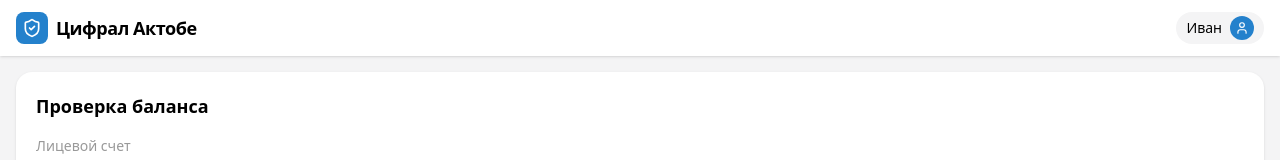
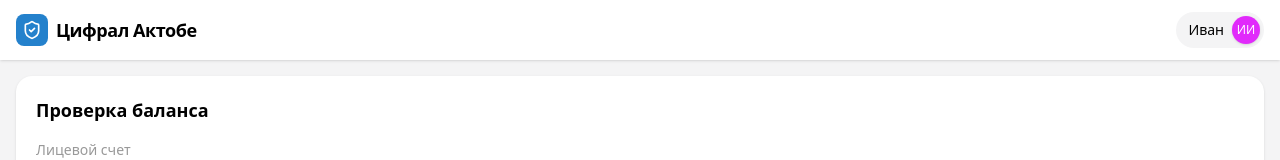
Before and after one commit to tema-juck/cyfral-mini-app, a React (Vite) app: page / in a window 1280 px wide. Shown: the top 160 px of the page. Built offline with nearby package versions, Linux system fonts and the light colour scheme.

Commit message:
changing

```diff
--- a/src/App.tsx
+++ b/src/App.tsx
@@ -15,7 +15,25 @@ interface UserData {
   first_name: string;
   last_name?: string;
   username?: string;
+  photo_url?: string;
 }
+
+const avatarColors = [
+  'bg-red-500', 'bg-orange-500', 'bg-amber-500', 'bg-green-500',
+  'bg-emerald-500', 'bg-teal-500', 'bg-cyan-500', 'bg-blue-500',
+  'bg-indigo-500', 'bg-violet-500', 'bg-purple-500', 'bg-fuchsia-500',
+  'bg-pink-500', 'bg-rose-500'
+];
+
+const getInitials = (firstName: string, lastName?: string) => {
+  const first = firstName ? firstName.charAt(0).toUpperCase() : '';
+  const last = lastName ? lastName.charAt(0).toUpperCase() : '';
+  return `${first}${last}` || '?';
+};
+
+const getAvatarColor = (id: number) => {
+  return avatarColors[id % avatarColors.length];
+};
 
 interface AccountData {
   accountNumber: string;
@@ -130,13 +148,22 @@ export default function App() {
         </div>
 
         {user && (
-          <div className="flex items-center gap-2 bg-[var(--color-tg-secondary-bg)] px-2.5 py-1 rounded-full">
+          <div className="flex items-center gap-2 bg-[var(--color-tg-secondary-bg)] pl-3 pr-1 py-1 rounded-full">
             <span className="text-sm font-medium truncate max-w-[100px]">
               {user.first_name}
             </span>
-            <div className="w-6 h-6 bg-[var(--color-tg-button)] rounded-full flex items-center justify-center text-[var(--color-tg-button-text)]">
-              <User size={14} />
-            </div>
+            {user.photo_url ? (
+              <img
+                src={user.photo_url}
+                alt={user.first_name}
+                className="w-7 h-7 rounded-full object-cover"
+                referrerPolicy="no-referrer"
+              />
+            ) : (
+              <div className={`w-7 h-7 rounded-full flex items-center justify-center text-white text-xs font-medium shadow-sm ${getAvatarColor(user.id)}`}>
+                {getInitials(user.first_name, user.last_name)}
+              </div>
+            )}
           </div>
         )}
       </header>
```
